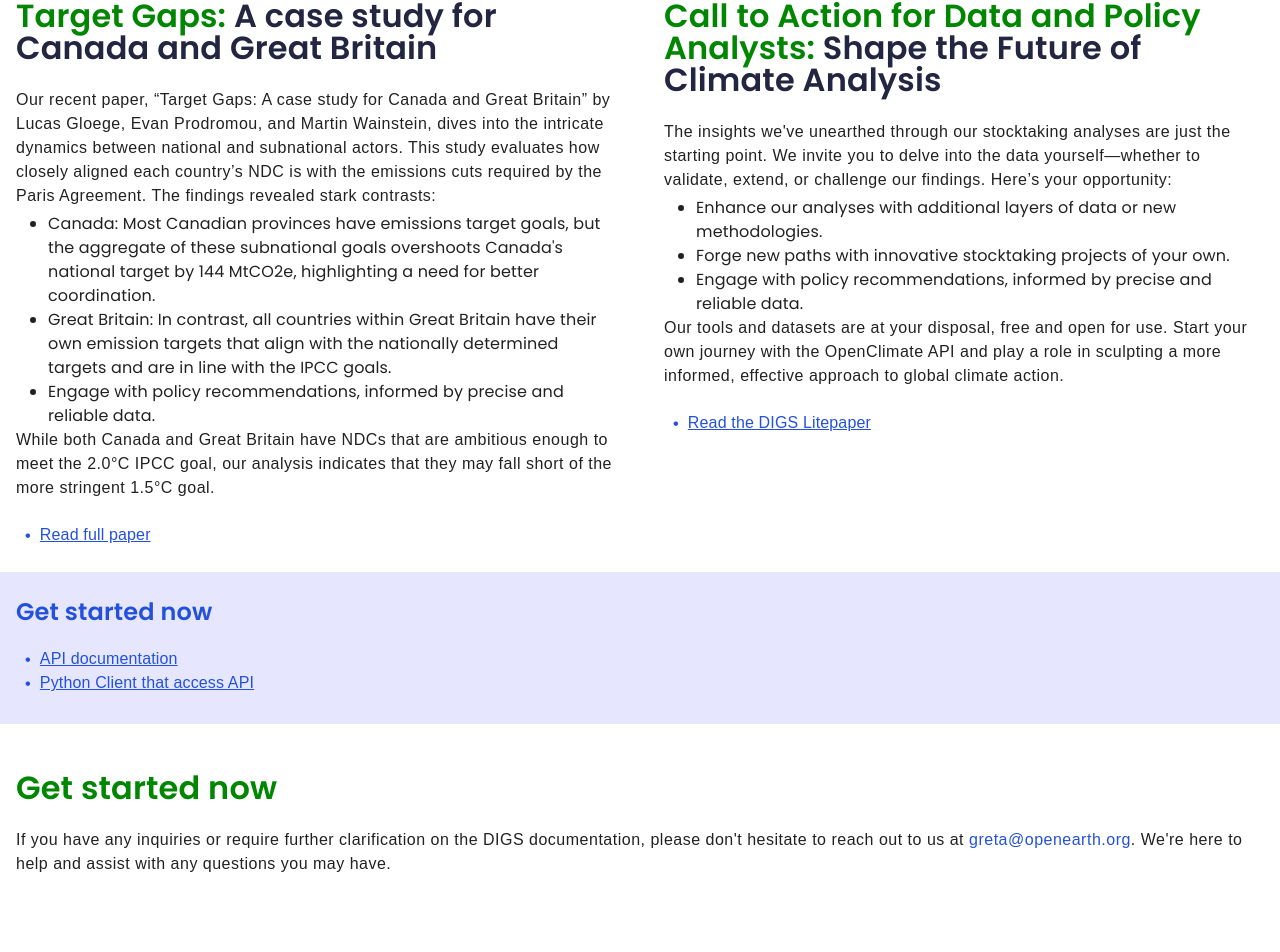
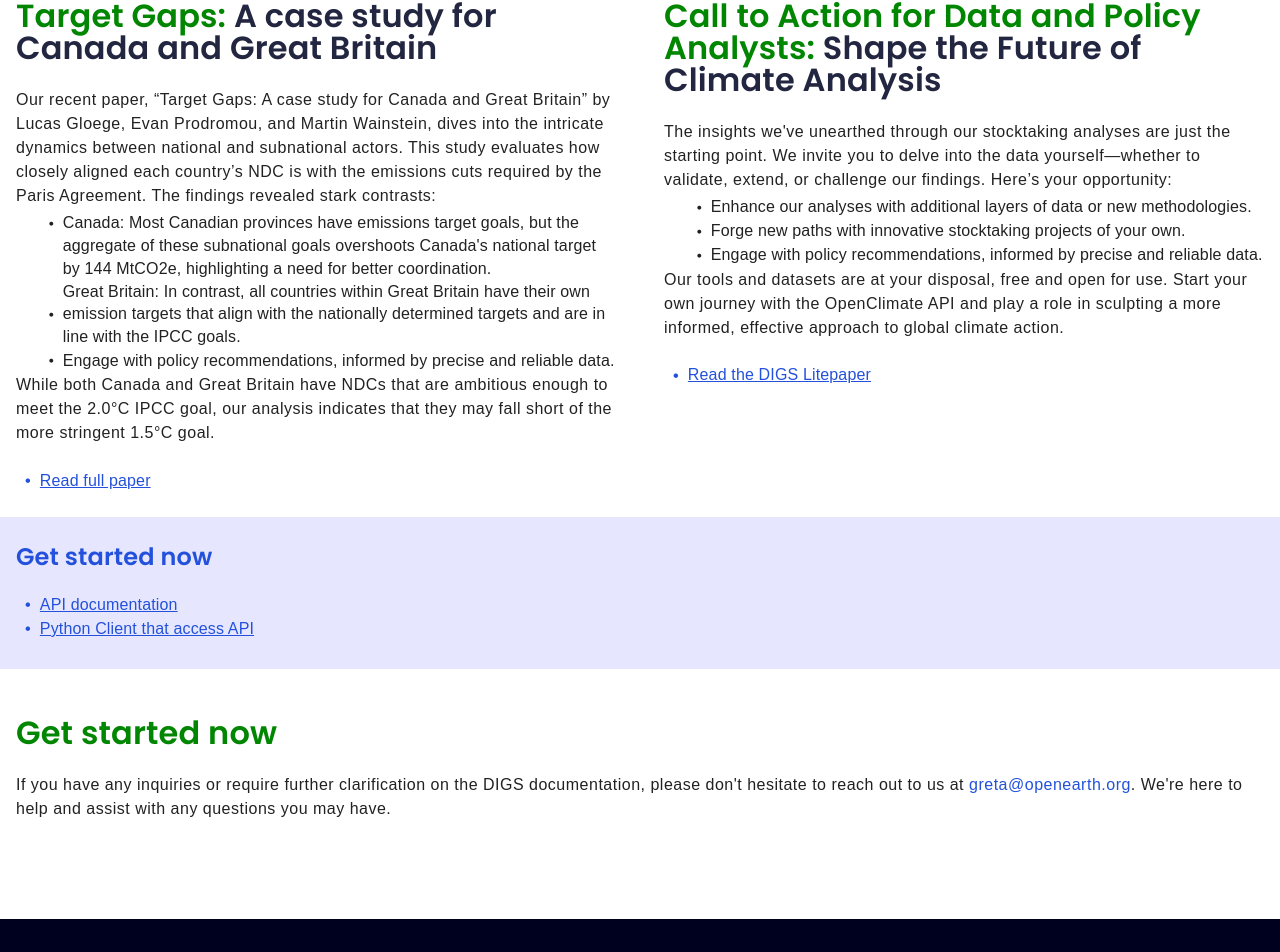
Before and after one commit to Open-Earth-Foundation/target-gap, a Next.js app: page /documentation in a window 1280 px wide. Shown: the part 1239-2191 px from the top of the page. Built offline with nearby package versions, Linux system fonts and the light colour scheme.

Commit message:
fix:change list text to mui typography

```diff
--- a/src/app/documentation/page.tsx
+++ b/src/app/documentation/page.tsx
@@ -378,20 +378,57 @@ const page = () => {
                 Paris Agreement. The findings revealed stark contrasts:
               </Typography>
               <ul className="list-disc ml-8 -mt-5 list-outside bodyText text-[12px] md:text-[16px] leading-[24px] text-xs">
-                <li>
+                <li className="flex gap-2">
+                  <span>&bull;</span>
+                  <Typography
+                    variant="body2"
+                    fontFamily="sans-serif"
+                    color="text-[#2351DC]"
+                    sx={{
+                      fontSize: {
+                        xs: "12px",
+                        md: "16px",
+                      },
+                    }}>
                     Canada: Most Canadian provinces have emissions target goals,
                     but the aggregate of these subnational goals overshoots
                     Canada&apos;s national target by 144 MtCO2e, highlighting a
-                  need for better coordination.
+                    need for better coordination.{" "}
+                  </Typography>
                 </li>
-                <li>
-                  Great Britain: In contrast, all countries within Great Britain
-                  have their own emission targets that align with the nationally
-                  determined targets and are in line with the IPCC goals.
+                <li className="flex items-center gap-2">
+                  <span>&bull;</span>
+                  <Typography
+                    variant="body2"
+                    fontFamily="sans-serif"
+                    color="text-[#2351DC]"
+                    sx={{
+                      fontSize: {
+                        xs: "12px",
+                        md: "16px",
+                      },
+                    }}>
+                    Great Britain: In contrast, all countries within Great
+                    Britain have their own emission targets that align with the
+                    nationally determined targets and are in line with the IPCC
+                    goals.{" "}
+                  </Typography>
                 </li>
-                <li>
+                <li className="flex items-center gap-2">
+                  <span>&bull;</span>
+                  <Typography
+                    variant="body2"
+                    fontFamily="sans-serif"
+                    color="text-[#2351DC]"
+                    sx={{
+                      fontSize: {
+                        xs: "12px",
+                        md: "16px",
+                      },
+                    }}>
                     Engage with policy recommendations, informed by precise and
-                  reliable data.
+                    reliable data.{" "}
+                  </Typography>
                 </li>
               </ul>
               <Typography
@@ -464,17 +501,53 @@ const page = () => {
                 our findings. Here’s your opportunity:
               </Typography>
               <ul className="list-disc ml-8 -mt-5 list-outside bodyText text-[12px] md:text-[16px] leading-[24px] text-xs">
-                <li>
+                <li className="flex items-center gap-2">
+                  <span>&bull;</span>
+                  <Typography
+                    variant="body2"
+                    fontFamily="sans-serif"
+                    color="text-[#2351DC]"
+                    sx={{
+                      fontSize: {
+                        xs: "12px",
+                        md: "16px",
+                      },
+                    }}>
                     Enhance our analyses with additional layers of data or new
-                  methodologies.
+                    methodologies.{" "}
+                  </Typography>
                 </li>
-                <li>
+                <li className="flex items-center gap-2">
+                  <span>&bull;</span>
+                  <Typography
+                    variant="body2"
+                    fontFamily="sans-serif"
+                    color="text-[#2351DC]"
+                    sx={{
+                      fontSize: {
+                        xs: "12px",
+                        md: "16px",
+                      },
+                    }}>
                     Forge new paths with innovative stocktaking projects of your
-                  own.
+                    own.{" "}
+                  </Typography>
                 </li>
-                <li>
+                <li className="flex items-center gap-2">
+                  <span>&bull;</span>
+                  <Typography
+                    variant="body2"
+                    fontFamily="sans-serif"
+                    color="text-[#2351DC]"
+                    sx={{
+                      fontSize: {
+                        xs: "12px",
+                        md: "16px",
+                      },
+                    }}>
                     Engage with policy recommendations, informed by precise and
-                  reliable data.
+                    reliable data.{" "}
+                  </Typography>
                 </li>
               </ul>
               <Typography
```
Lines whose indentation alone changed are shown as unchanged.
